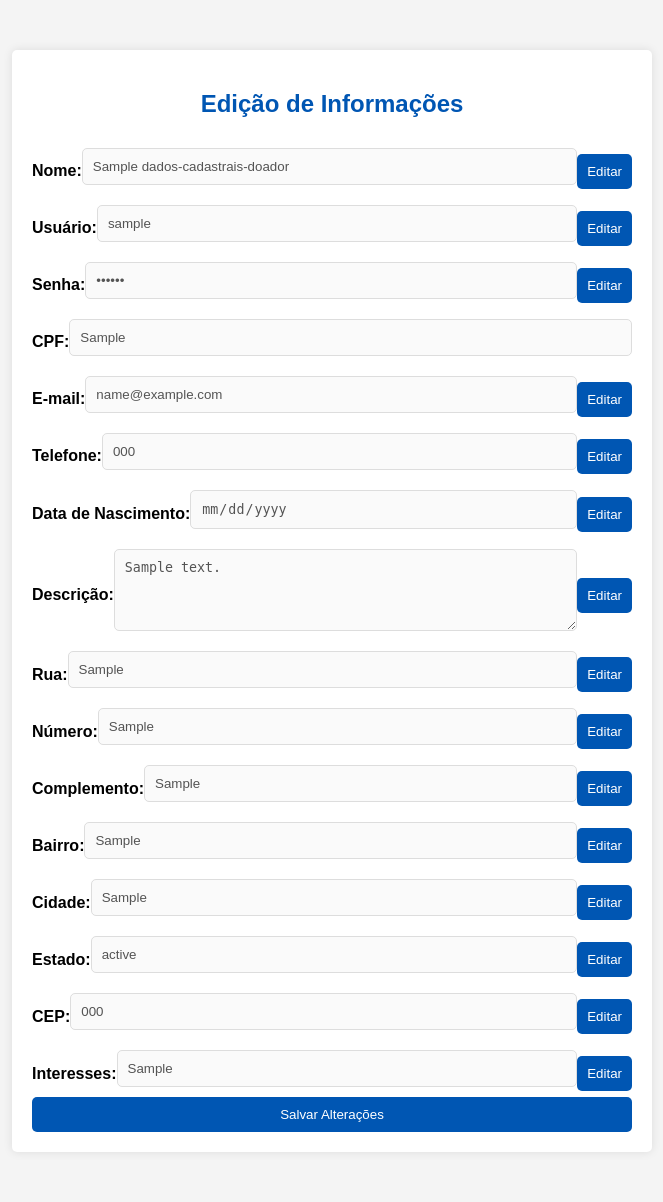
After one commit to RonaldoTSM/donare, a Django app: a page that uses app_pagina_inicial/templates/paginas/home_doador_edit.html in a window 1280 px wide. The commit adds this page. Shown: the whole page, without its empty margins (308-971 px from the left). Run offline with Django 4.2, Linux system fonts and the light colour scheme; tables that the repository leaves empty hold one stand-in row (values such as "Sample post"); parts of the project's set-up code (start-up, migrations or seed data) failed here and were passed over.

Commit message:
edit-doador

```diff
--- a/app_pagina_inicial/templates/paginas/home_doador.html
+++ b/app_pagina_inicial/templates/paginas/home_doador.html
@@ -107,7 +107,7 @@
 
     <script>
         document.getElementById('editProfile').addEventListener('click', function() {
-            window.location.href = 'doador/edit/' + '{{ doador.username }}' + '/';
+            window.location.href = '{% url "editar_infos_doador" doador.username %}';
         });
     </script>
 </body>
--- /dev/null
+++ b/app_pagina_inicial/templates/paginas/home_doador_edit.html
@@ -0,0 +1,195 @@
+<!DOCTYPE html>
+<html lang="pt-BR">
+<head>
+    <meta charset="UTF-8">
+    <meta name="viewport" content="width=device-width, initial-scale=1.0">
+    <title>Edição de Informações</title>
+    <style>
+        body {
+            font-family: Arial, sans-serif;
+            margin: 0;
+            padding: 0;
+            background-color: #f4f4f4;
+        }
+
+        .container {
+            max-width: 600px;
+            margin: 50px auto;
+            padding: 20px;
+            background-color: #fff;
+            border-radius: 5px;
+            box-shadow: 0 0 10px rgba(0, 0, 0, 0.1);
+        }
+
+        h2 {
+            text-align: center;
+            color: #0056b3;
+        }
+
+        form {
+            display: flex;
+            flex-direction: column;
+        }
+
+        label {
+            margin-top: 10px;
+            font-weight: bold;
+            display: flex;
+            align-items: center;
+        }
+
+        input, textarea {
+            padding: 10px;
+            margin-bottom: 10px;
+            border: 1px solid #ddd;
+            border-radius: 5px;
+            flex: 1;
+        }
+
+        button {
+            padding: 10px;
+            background-color: #0056b3;
+            color: white;
+            border: none;
+            border-radius: 5px;
+            cursor: pointer;
+        }
+
+        button:hover {
+            background-color: #003f8a;
+        }
+    </style>
+</head>
+<body>
+    <div class="container">
+        <h2>Edição de Informações</h2>
+        <form action="#" method="post">
+            <label for="nome">
+                Nome:
+                <input type="text" id="nome" name="nome" disabled>
+                <button type="button" onclick="enableEdit('nome')">Editar</button>
+            </label>
+
+            <label for="usuario">
+                Usuário:
+                <input type="text" id="usuario" name="usuario" disabled>
+                <button type="button" onclick="enableEdit('usuario')">Editar</button>
+            </label>
+
+            <label for="senha">
+                Senha:
+                <input type="password" id="senha" name="senha" disabled>
+                <button type="button" onclick="enableEdit('senha')">Editar</button>
+            </label>
+
+            <label for="cpf">
+                CPF:
+                <input type="text" id="cpf" name="cpf" disabled>
+            </label>
+
+            <label for="email">
+                E-mail:
+                <input type="email" id="email" name="email" disabled>
+                <button type="button" onclick="enableEdit('email')">Editar</button>
+            </label>
+
+            <label for="telefone">
+                Telefone:
+                <input type="tel" id="telefone" name="telefone" disabled>
+                <button type="button" onclick="enableEdit('telefone')">Editar</button>
+            </label>
+
+            <label for="nascimento">
+                Data de Nascimento:
+                <input type="date" id="nascimento" name="nascimento" disabled>
+                <button type="button" onclick="enableEdit('nascimento')">Editar</button>
+            </label>
+
+            <label for="descricao">
+                Descrição:
+                <textarea id="descricao" name="descricao" rows="4" disabled></textarea>
+                <button type="button" onclick="enableEdit('descricao')">Editar</button>
+            </label>
+
+            <label for="rua">
+                Rua:
+                <input type="text" id="rua" name="rua" disabled>
+                <button type="button" onclick="enableEdit('rua')">Editar</button>
+            </label>
+
+            <label for="numero">
+                Número:
+                <input type="text" id="numero" name="numero" disabled>
+                <button type="button" onclick="enableEdit('numero')">Editar</button>
+            </label>
+
+            <label for="complemento">
+                Complemento:
+                <input type="text" id="complemento" name="complemento" disabled>
+                <button type="button" onclick="enableEdit('complemento')">Editar</button>
+            </label>
+
+            <label for="bairro">
+                Bairro:
+                <input type="text" id="bairro" name="bairro" disabled>
+                <button type="button" onclick="enableEdit('bairro')">Editar</button>
+            </label>
+
+            <label for="cidade">
+                Cidade:
+                <input type="text" id="cidade" name="cidade" disabled>
+                <button type="button" onclick="enableEdit('cidade')">Editar</button>
+            </label>
+
+            <label for="estado">
+                Estado:
+                <input type="text" id="estado" name="estado" disabled>
+                <button type="button" onclick="enableEdit('estado')">Editar</button>
+            </label>
+
+            <label for="cep">
+                CEP:
+                <input type="text" id="cep" name="cep" disabled>
+                <button type="button" onclick="enableEdit('cep')">Editar</button>
+            </label>
+
+            <label for="interesses">
+                Interesses:
+                <input type="text" id="interesses" name="interesses" disabled>
+                <button type="button" onclick="enableEdit('interesses')">Editar</button>
+            </label>
+
+            <button type="submit">Salvar Alterações</button>
+        </form>
+    </div>
+
+    <script>
+
+        document.addEventListener('DOMContentLoaded', function() {
+                document.getElementById('nome').value = '{{ doador.Nome }}';
+                document.getElementById('usuario').value = '{{ doador.username }}';
+                document.getElementById('senha').value = '{{ doador.senha }}';
+                document.getElementById('cpf').value = '{{ doador.cpf }}';
+                document.getElementById('email').value = '{{ doador.email }}';
+                document.getElementById('telefone').value = '{{ doador.telefone }}';
+                document.getElementById('nascimento').value = '{{ doador.nascimento }}';
+                document.getElementById('descricao').value = '{{ doador.descricao }}';
+                document.getElementById('rua').value = '{{ doador.rua }}';
+                document.getElementById('numero').value = '{{ doador.numero }}';
+                document.getElementById('complemento').value = '{{ doador.complemento }}';
+                document.getElementById('bairro').value = '{{ doador.bairro }}';
+                document.getElementById('cidade').value = '{{ doador.cidade }}';
+                document.getElementById('estado').value = '{{ doador.estado }}';
+                document.getElementById('cep').value = '{{ doador.cep }}';
+                document.getElementById('interesses').value = '{{ doador.interesses }}';
+            });
+
+        function enableEdit(fieldName) {
+            const inputField = document.getElementById(fieldName);
+            inputField.removeAttribute('disabled');
+                inputField.focus();
+        }
+
+    </script>
+</body>
+</html>
--- a/app_pagina_inicial/views.py
+++ b/app_pagina_inicial/views.py
@@ -9,3 +9,8 @@ def home_ong(request, username):
 def home_doador(request, username):
     doador = Cadastro.objects.get(username=username)
     return render(request, 'paginas/home_doador.html', {'doador': doador})
+
+def edit_doador(request, username):
+    doador = Cadastro.objects.get(username=username)
+    print(doador.__dict__)
+    return render(request, 'paginas/home_doador_edit.html', {'doador': doador})
--- a/projeto_donare/urls.py
+++ b/projeto_donare/urls.py
@@ -33,4 +33,5 @@ urlpatterns = [
     path('login/', login_views.login, name='login'),
     path('doador/<str:username>/', home_views.home_doador, name='home_doador'),
     path('ong/<str:username>/', home_views.home_ong, name='home_ong'),
+    path('doador/<str:username>/edit', home_views.edit_doador, name="editar_infos_doador")
 ]
```
